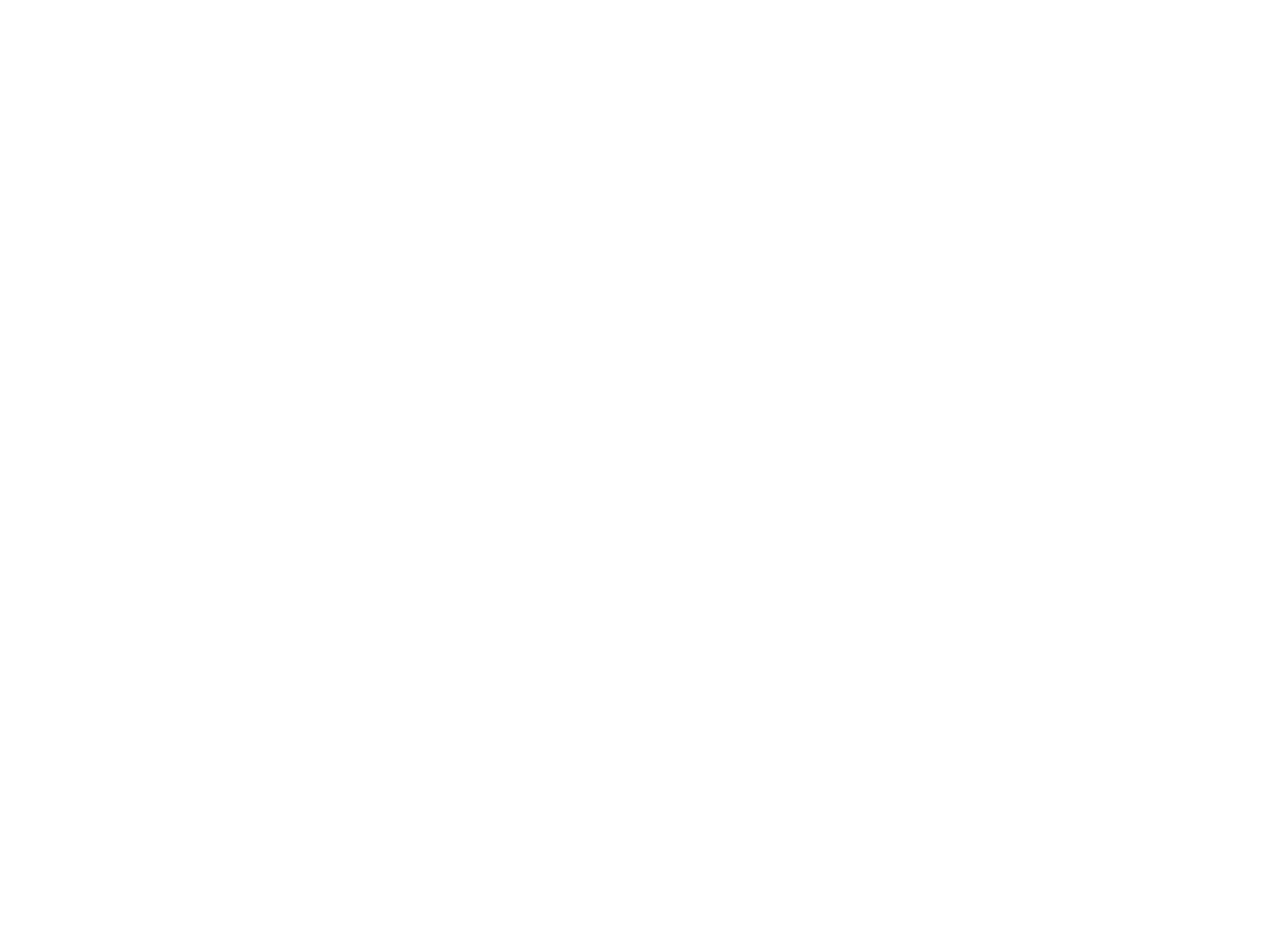
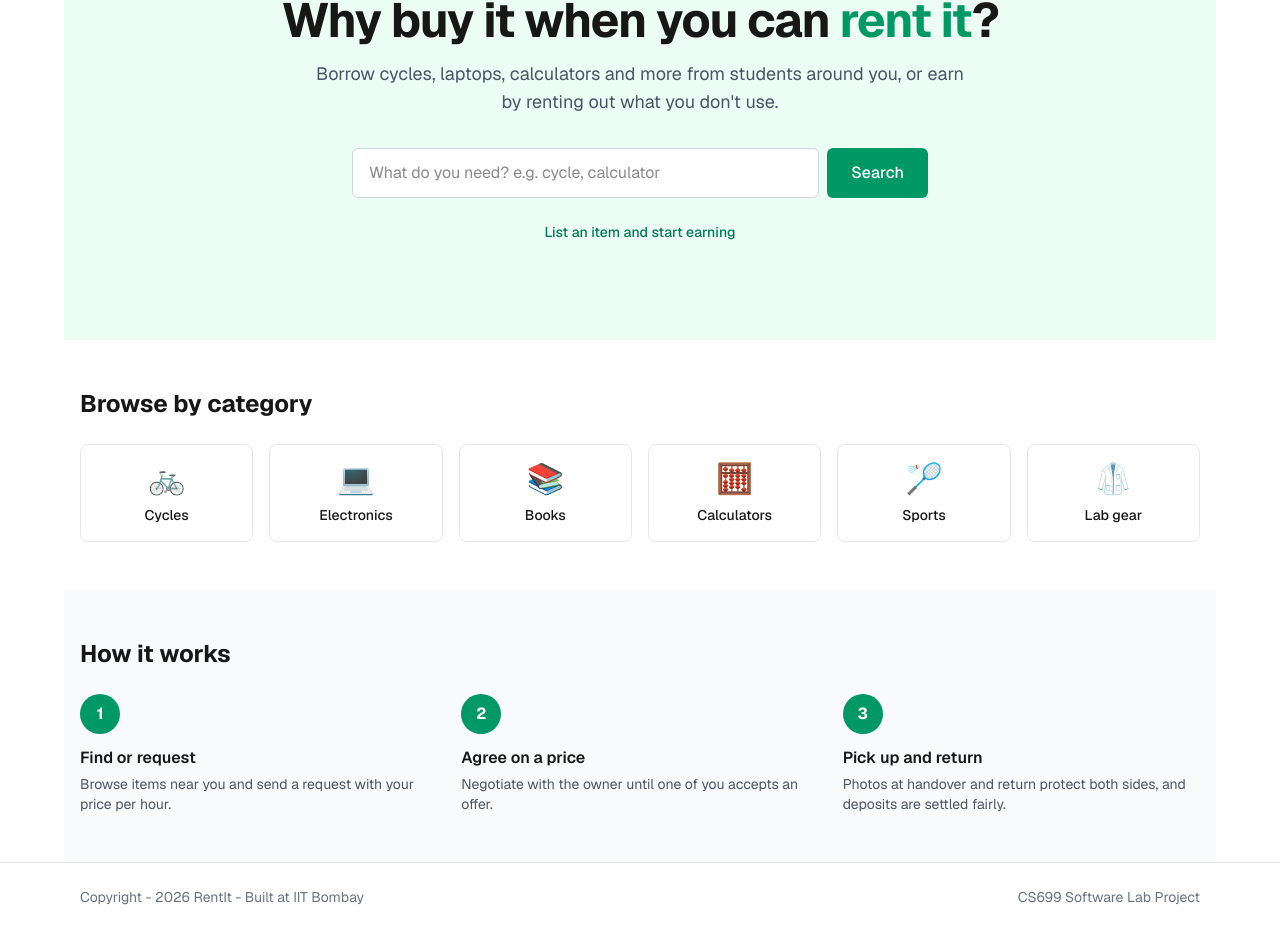
Before and after one commit to theMr17/rotate-frontend, a Next.js app: page / in a window 1280 px wide. Shown: the part 165-1096 px from the top of the page. Before the commit the page ends 800 px from the top, so only its background shows below. Built offline with nearby package versions, Linux system fonts and the light colour scheme.

Commit message:
Add home page, footer, sticky layout, and placeholder pages

```diff
--- /dev/null
+++ b/app/items/new/page.tsx
@@ -0,0 +1,8 @@
+export default function NewItemPage() {
+  return (
+    <main className="mx-auto max-w-6xl px-4 py-8">
+      <h1 className="text-2xl font-bold">List an item</h1>
+      <p className="mt-2 text-gray-500">The listing form will appear here.</p>
+    </main>
+  );
+}
--- /dev/null
+++ b/app/items/page.tsx
@@ -0,0 +1,8 @@
+export default function BrowsePage() {
+  return (
+    <main className="mx-auto max-w-6xl px-4 py-8">
+      <h1 className="text-2xl font-bold">Browse items</h1>
+      <p className="mt-2 text-gray-500">Item listings will appear here.</p>
+    </main>
+  );
+}
--- a/app/layout.tsx
+++ b/app/layout.tsx
@@ -2,6 +2,7 @@
 import { Geist, Geist_Mono } from "next/font/google";
 import "./globals.css";
 import Navbar from "@/components/Navbar";
+import Footer from "@/components/Footer";
 
 const geistSans = Geist({
   variable: "--font-geist-sans",
@@ -24,11 +25,12 @@
       lang="en"
       className={`${geistSans.variable} ${geistMono.variable} h-full antialiased`}
     >
-      <body className="min-h-full flex flex-col">
+        <body className="min-h-full flex flex-col">
          <Navbar />
-         <div className="mx-auto">
+         <div className="mx-auto flex-1">
           {children}
           </div>
+          <Footer />
         </body>
     </html>
   );
--- /dev/null
+++ b/app/login/page.tsx
@@ -0,0 +1,8 @@
+export default function LoginPage() {
+  return (
+    <main className="mx-auto max-w-6xl px-4 py-8">
+      <h1 className="text-2xl font-bold">Log in</h1>
+      <p className="mt-2 text-gray-500">The login form will appear here.</p>
+    </main>
+  );
+}
--- a/app/page.tsx
+++ b/app/page.tsx
@@ -1,8 +1,13 @@
+import Categories from "@/components/home/Categories";
+import HowItWorks from "@/components/home/HowItWorks";
+import Hero from "@/components/home/Hero";
+
 export default function Home() {
   return (
-    <main className="p-8">
-      <h1 className="text-3xl font-bold">Welcome to RentIt</h1>
-      <p className="mt-2 text-gray-600">Rent anything from people around you.</p>
-    </main>
+    <>
+      <Hero />
+      <Categories />
+      <HowItWorks />
+    </>
   );
 }
--- /dev/null
+++ b/components/Footer.tsx
@@ -0,0 +1,10 @@
+export default function Footer() {
+  return (
+    <footer className="border-t border-gray-200">
+      <div className="mx-auto flex max-w-6xl flex-col gap-2 px-4 py-6 text-sm text-gray-500 sm:flex-row sm:justify-between">
+        <p>Copyright - {new Date().getFullYear()} RentIt - Built at IIT Bombay</p>
+        <p>CS699 Software Lab Project</p>
+      </div>
+    </footer>
+  );
+}
--- /dev/null
+++ b/components/home/Categories.tsx
@@ -0,0 +1,30 @@
+import Link from "next/link";
+
+const categories = [
+  { name: "Cycles", emoji: "\u{1F6B2}", slug: "cycles" },
+  { name: "Electronics", emoji: "\u{1F4BB}", slug: "electronics" },
+  { name: "Books", emoji: "\u{1F4DA}", slug: "books" },
+  { name: "Calculators", emoji: "\u{1F9EE}", slug: "calculators" },
+  { name: "Sports", emoji: "\u{1F3F8}", slug: "sports" },
+  { name: "Lab gear", emoji: "\u{1F97C}", slug: "lab-gear" },
+];
+
+export default function Categories() {
+  return (
+    <section className="mx-auto max-w-6xl px-4 py-12">
+      <h2 className="text-2xl font-bold">Browse by category</h2>
+      <div className="mt-6 grid grid-cols-2 gap-4 sm:grid-cols-3 lg:grid-cols-6">
+        {categories.map((category) => (
+          <Link
+            key={category.slug}
+            href={`/items?category=${category.slug}`}
+            className="flex flex-col items-center rounded-lg border border-gray-200 p-4 hover:border-emerald-500"
+          >
+            <span className="text-3xl">{category.emoji}</span>
+            <span className="mt-2 text-sm font-medium">{category.name}</span>
+          </Link>
+        ))}
+      </div>
+    </section>
+  );
+}
--- /dev/null
+++ b/components/home/Hero.tsx
@@ -0,0 +1,39 @@
+import Link from "next/link";
+
+export default function Hero() {
+  return (
+    <section className="bg-emerald-50">
+      <div className="mx-auto max-w-6xl px-4 py-16 text-center sm:py-24">
+        <h1 className="text-4xl font-bold tracking-tight sm:text-5xl">
+          Why buy it when you can <span className="text-emerald-600">rent it</span>?
+        </h1>
+        <p className="mx-auto mt-4 max-w-2xl text-lg text-gray-600">
+          Borrow cycles, laptops, calculators and more from students around you,
+          or earn by renting out what you don&apos;t use.
+        </p>
+
+        <form action="/items" className="mx-auto mt-8 flex max-w-xl gap-2">
+          <input
+            type="search"
+            name="q"
+            placeholder="What do you need? e.g. cycle, calculator"
+            className="flex-1 rounded-md border border-gray-300 bg-white px-4 py-3 focus:border-emerald-500 focus:outline-none"
+          />
+          <button
+            type="submit"
+            className="rounded-md bg-emerald-600 px-6 py-3 font-medium text-white hover:bg-emerald-700"
+          >
+            Search
+          </button>
+        </form>
+
+        <Link
+          href="/items/new"
+          className="mt-6 inline-block text-sm font-medium text-emerald-700 hover:underline"
+        >
+          List an item and start earning
+        </Link>
+      </div>
+    </section>
+  );
+}
--- /dev/null
+++ b/components/home/HowItWorks.tsx
@@ -0,0 +1,35 @@
+const steps = [
+  {
+    title: "Find or request",
+    text: "Browse items near you and send a request with your price per hour.",
+  },
+  {
+    title: "Agree on a price",
+    text: "Negotiate with the owner until one of you accepts an offer.",
+  },
+  {
+    title: "Pick up and return",
+    text: "Photos at handover and return protect both sides, and deposits are settled fairly.",
+  },
+];
+
+export default function HowItWorks() {
+  return (
+    <section className="bg-gray-50">
+      <div className="mx-auto max-w-6xl px-4 py-12">
+        <h2 className="text-2xl font-bold">How it works</h2>
+        <div className="mt-6 grid gap-6 sm:grid-cols-3">
+          {steps.map((step, index) => (
+            <div key={step.title}>
+              <span className="flex h-10 w-10 items-center justify-center rounded-full bg-emerald-600 font-bold text-white">
+                {index + 1}
+              </span>
+              <h3 className="mt-3 font-semibold">{step.title}</h3>
+              <p className="mt-1 text-sm text-gray-600">{step.text}</p>
+            </div>
+          ))}
+        </div>
+      </div>
+    </section>
+  );
+}
--- a/components/orders/OrderCard.tsx
+++ b/components/orders/OrderCard.tsx
@@ -25,12 +25,12 @@
         <StatusBadge status={order.status} />
       </div>
       <p className="mt-1 text-sm text-gray-500">
-        Borrower: {order.borrower} · Lender: {order.lender}
+        Borrower: {order.borrower} - Lender: {order.lender}
       </p>
       <p className="mt-2 text-sm">
-        {formatTime(order.start_time)} → {formatTime(order.end_time)}
+        {formatTime(order.start_time)} - {formatTime(order.end_time)}
       </p>
-      {rate && <p className="mt-1 text-sm font-medium">₹{rate}/hr</p>}
+      {rate && <p className="mt-1 text-sm font-medium">Rs{rate}/hr</p>}
     </Link>
   );
 }
```
Also changed, not shown: 2 other files (tests, documents, lock files or other folders).
